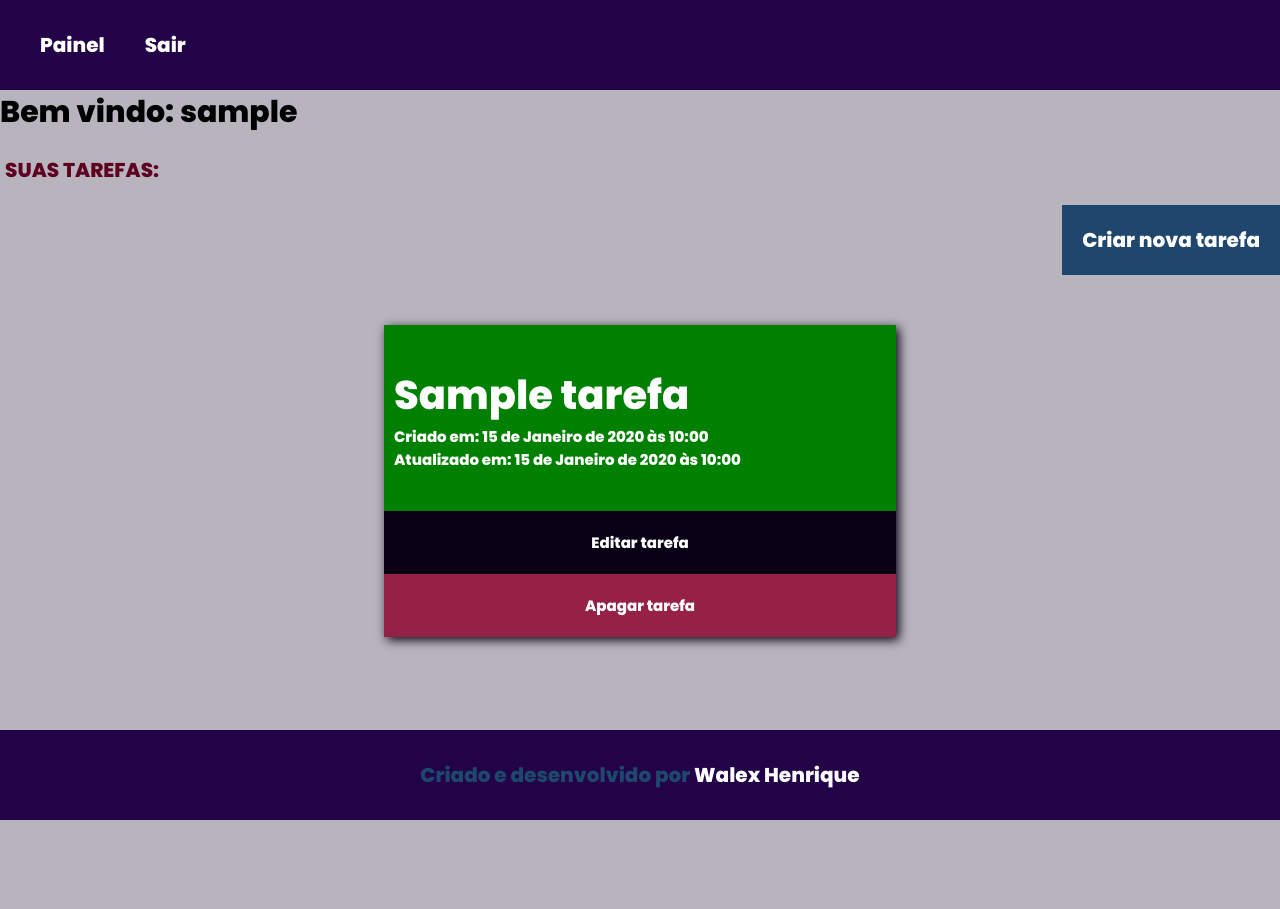
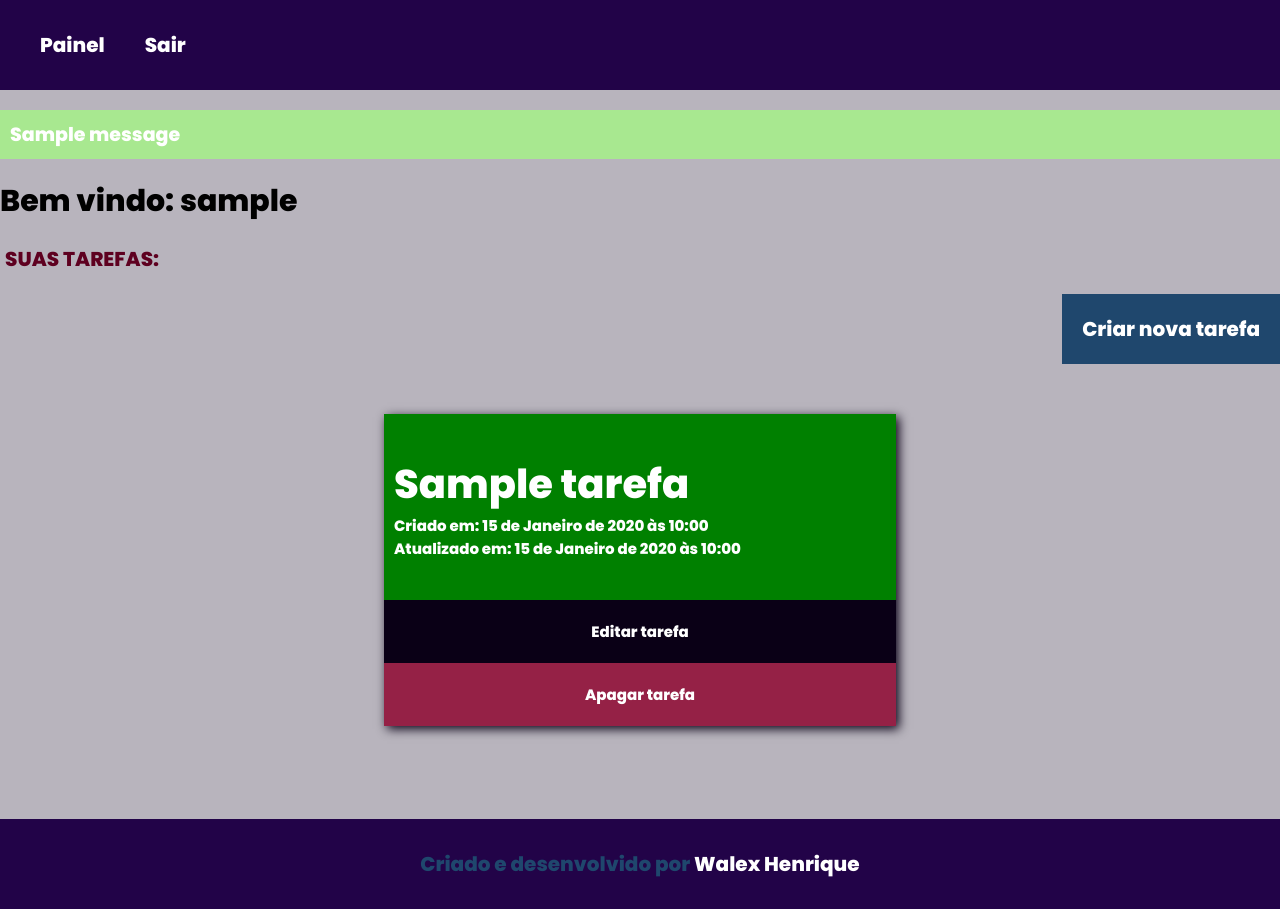
Before and after one commit to walexhenrique/lista-de-tarefas-cbv, a Django app: page /painel/ in a window 1280 px wide. Before the commit the page ends 820 px from the top, so only its background shows below. Run offline with Django 4.2, Linux system fonts and the light colour scheme; a user stored in the database is signed in; tables that the repository leaves empty hold one stand-in row (values such as "Sample post"); one stand-in notice (Sample message) is shown.

Commit message:
Add messages django in html

```diff
--- a/list/settings.py
+++ b/list/settings.py
@@ -13,6 +13,7 @@ https://docs.djangoproject.com/en/4.1/ref/settings/
 import os
 from pathlib import Path
 
+from django.contrib.messages import constants
 from django.urls import reverse_lazy
 
 # Build paths inside the project like this: BASE_DIR / 'subdir'.
@@ -128,3 +129,8 @@ DEFAULT_AUTO_FIELD = "django.db.models.BigAutoField"
 
 LOGIN_URL = reverse_lazy('accounts:login')
 LOGOUT_REDIRECT_URL = reverse_lazy('accounts:login')
+
+MESSAGE_TAGS = {
+    constants.ERROR: 'message-error',
+    constants.SUCCESS: 'message-success',
+}
--- a/list/tasks/views.py
+++ b/list/tasks/views.py
@@ -1,3 +1,4 @@
+from django.contrib import messages
 from django.contrib.auth.decorators import login_required
 from django.core.paginator import Paginator
 from django.shortcuts import get_object_or_404, render
@@ -21,6 +22,11 @@ class TarefaDeleteView(DeleteView):
         tarefa = get_object_or_404(Tarefa, pk=self.kwargs.get('pk'), user=self.request.user)
         return super().get(request, *args, **kwargs)
 
+    def form_valid(self, form):
+        messages.success(self.request, 'Tarefa excluida com sucesso')
+        return super().form_valid(form)
+
+
 @method_decorator(login_required, name='dispatch')
 class TarefaCreateView(CreateView):
     model = Tarefa
@@ -32,6 +38,7 @@ class TarefaCreateView(CreateView):
         form_edit = form.save(commit=False)
         form_edit.user = self.request.user
         form_edit.save()
+        messages.success(self.request, 'Tarefa criada com sucesso!')
         return super().form_valid(form)
 
 @method_decorator(login_required, name='dispatch')
@@ -44,6 +51,14 @@ class TarefaUpdateView(UpdateView):
     def get(self, request, *args, **kwargs):
         tarefa = get_object_or_404(Tarefa, pk=self.kwargs.get('pk'), user=self.request.user)
         return super().get(request, *args, **kwargs)
+
+    def form_valid(self, form):
+        messages.success(self.request, 'Tarefa atualizada com sucesso')
+        return super().form_valid(form)
+
+    def form_invalid(self, form):
+        messages.error(self.request, 'Não foi possível atualizar essa tarefa')
+        return super().form_invalid(form)
 
 @method_decorator(login_required, name='dispatch')
 class TarefaListView(View):
--- a/static/global/styles.css
+++ b/static/global/styles.css
@@ -6,6 +6,7 @@
     --color-delete: #952146;
     --color-white: #fff;
     --color-font-primary: #0A0016;
+    --color-success: #A8E890;
 }
 
 * {
@@ -230,3 +231,21 @@ footer a:hover {
     background: var(--color-white);
     color: var(--color-font-primary);
 }
+
+/* MESSAGES */
+
+.messages {
+    padding: 1rem;
+    background: var(--color-font-primary);
+    color: var(--color-white);
+    margin: 2rem 0;
+    font-size: 1.9rem;
+}
+
+.message-error {
+    background-color: var(--color-font-terciary);
+}
+
+.message-success {
+    background-color: var(--color-success);
+}
--- a/templates/global/base.html
+++ b/templates/global/base.html
@@ -9,8 +9,16 @@
 
     {% include 'global/partials/header.html' %}
 
+
     <section>
         <div class="container">
+            {% if messages %}
+                {% for message in messages %}
+                    <div class="messages {{ message.tags }}">
+                        {{ message }}
+                    </div>
+                {% endfor %}
+            {% endif %}
             {% block content %}
             {% endblock content %}
         </div>
```
Also changed, not shown: list/accounts/views.py (+7 -2 lines).
